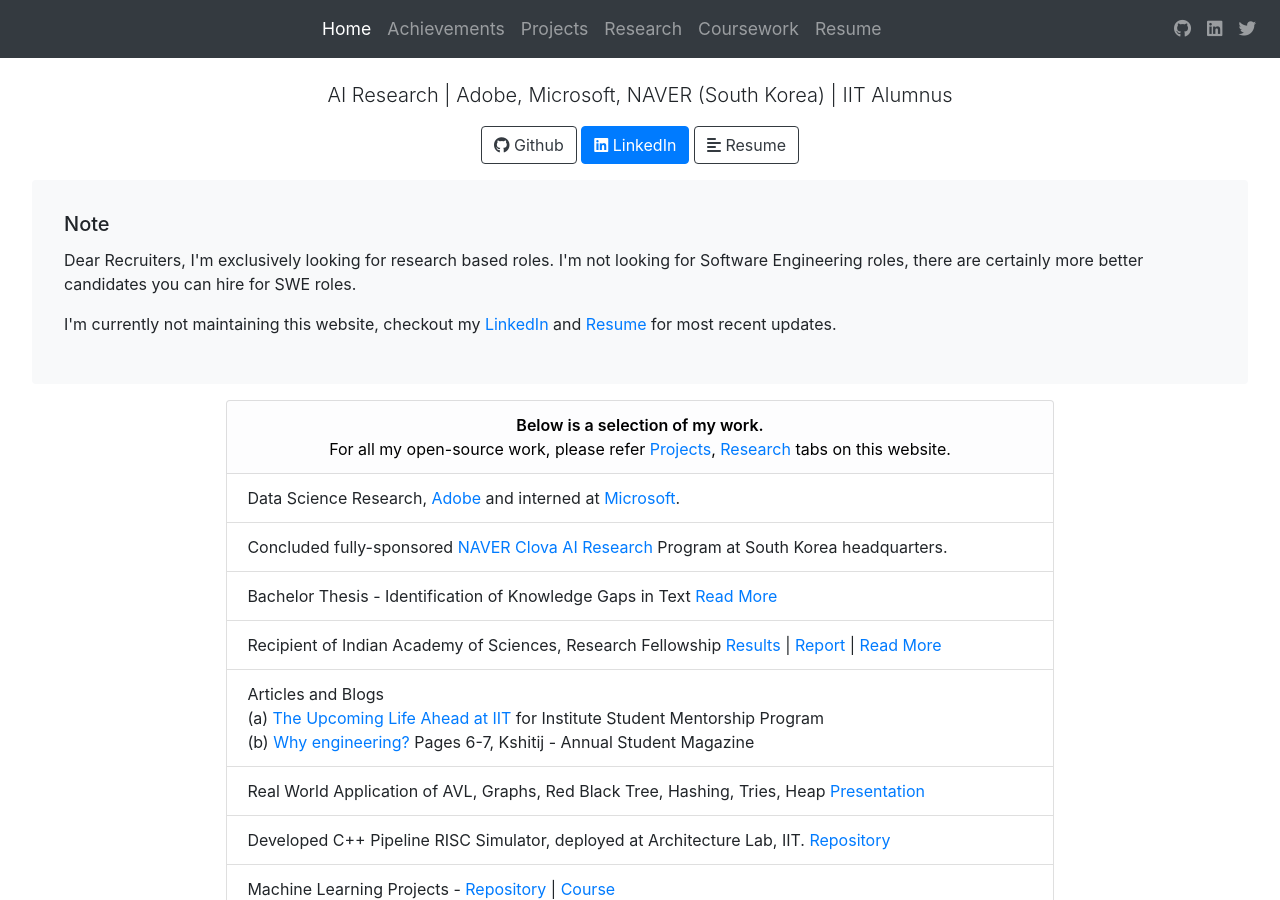
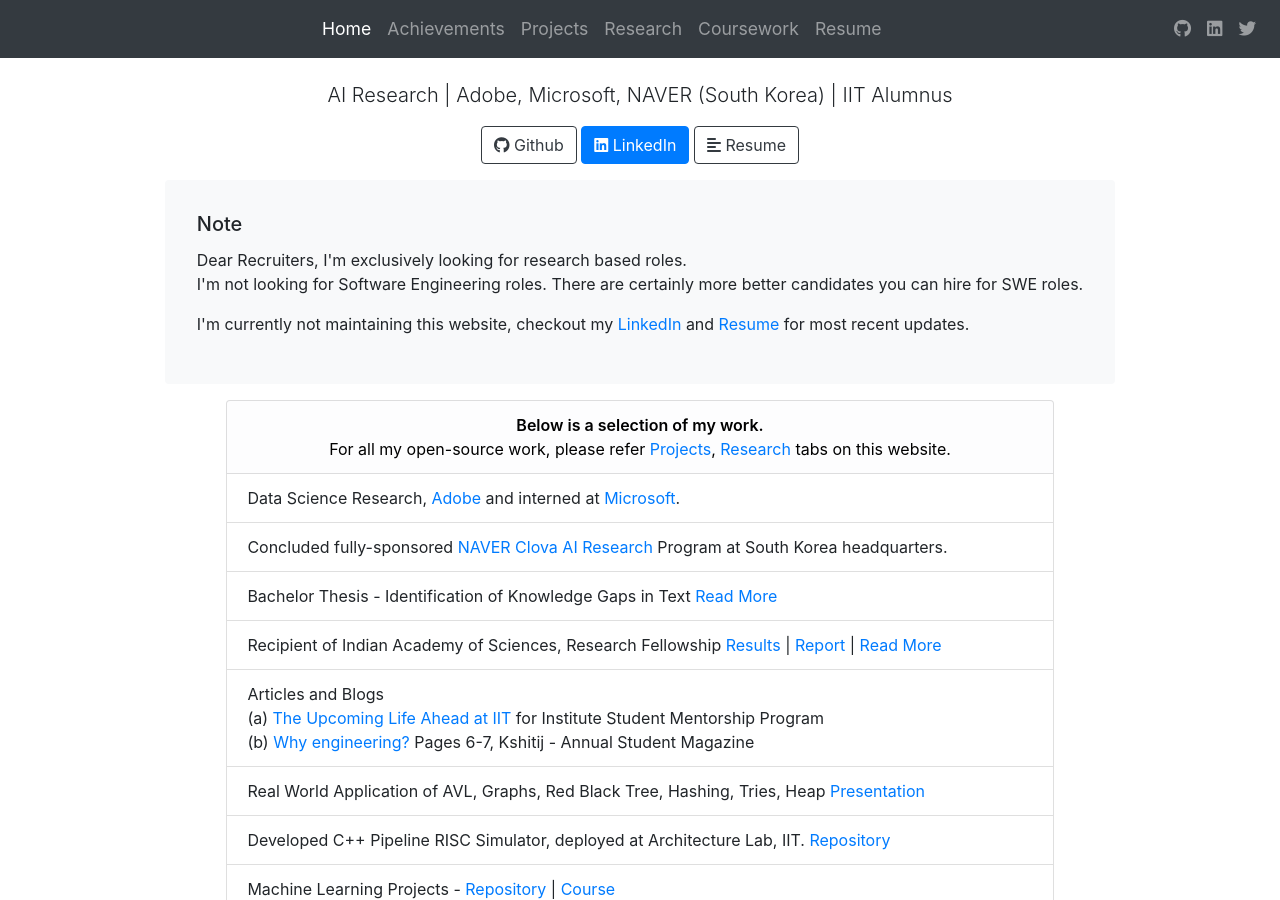
Before and after one commit to thenamangoyal/thenamangoyal.github.io, a Jekyll site: the page built from index.html, in a window 1280 px wide and 900 px high. Built offline with Jekyll 4.4.1, drawn with Linux system fonts in a browser that asks for light colours; nearby versions of some CDN libraries.

Commit message:
Note spacing

```diff
--- a/index.html
+++ b/index.html
@@ -46,7 +46,8 @@ layout: bootstrap
             <div class="card-body">
                 <h5 class="card-title">Note</h5>
                 <blockquote>
-                    Dear Recruiters, I'm exclusively looking for research based roles. I'm not looking for Software Engineering roles, there are certainly more better candidates you can hire for SWE roles.
+                    Dear Recruiters, I'm exclusively looking for research based roles.
+                    <br>I'm not looking for Software Engineering roles. There are certainly more better candidates you can hire for SWE roles.
                 </blockquote>
                 <blockquote>I'm currently not maintaining this website, checkout my  <a target="_blank" href="https://www.linkedin.com/in/goyal-naman/">LinkedIn</a> and <a target="_blank" href="https://bit.ly/namangoyal">Resume</a> for most recent updates.</blockquote>
             </div>
```
